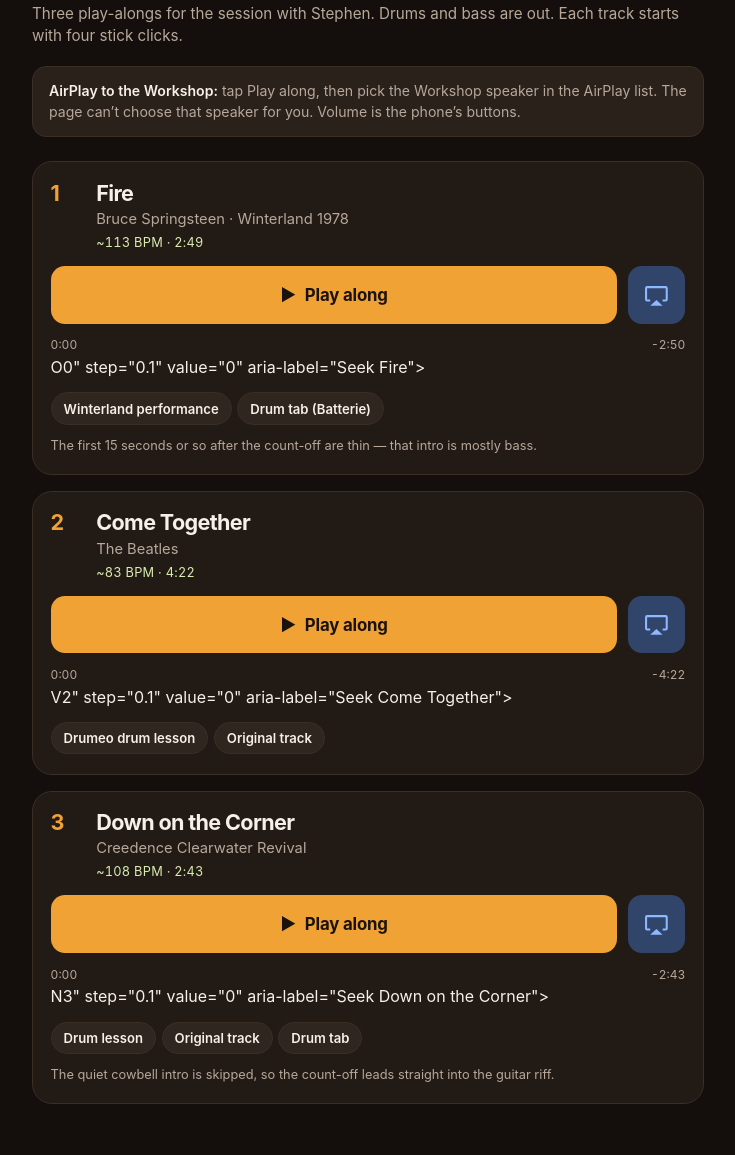
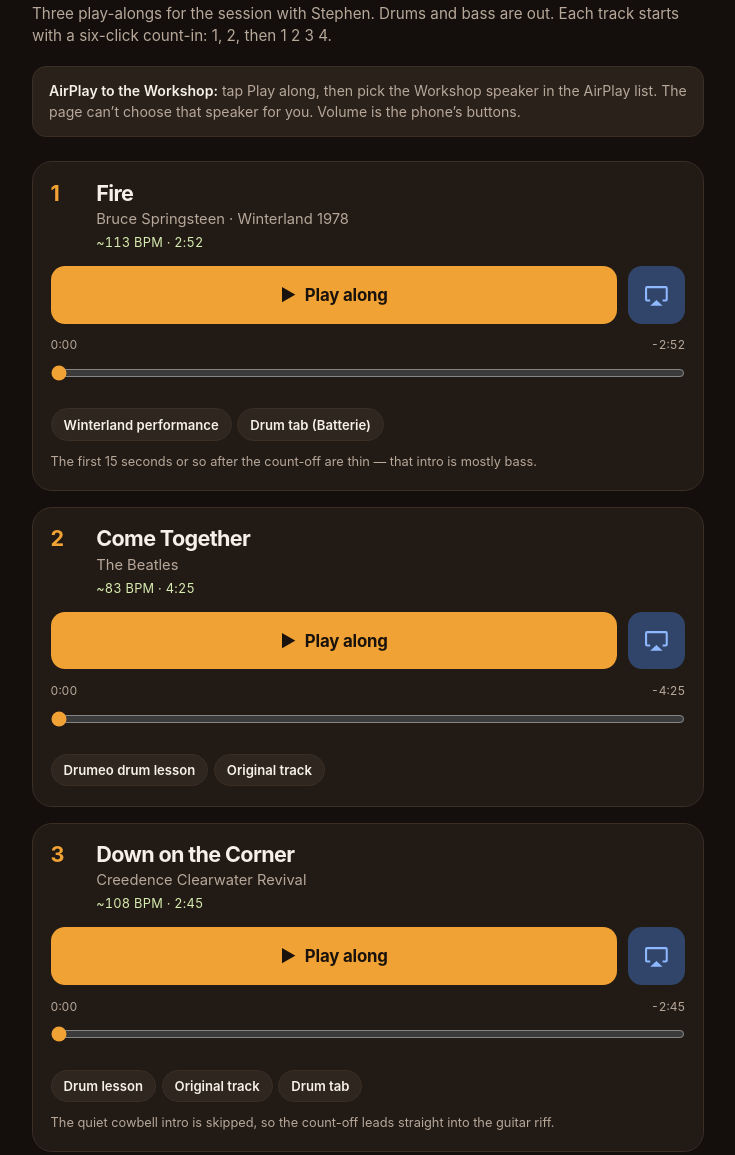
Before and after one commit to elanlee1/jam-df780e690f, a plain HTML site: page index.html in a window 1280 px wide. Shown: the part 101-1256 px from the top of the page, without its empty margins (272-1007 px from the left). Drawn offline with Linux system fonts and the light colour scheme.

Commit message:
Add files via upload

```diff
--- a/index.html
+++ b/index.html
@@ -226,7 +226,7 @@
     <header>
       <p class="kicker">Workshop setlist</p>
       <h1>Jam Playlist</h1>
-      <p class="lede">Three play-alongs for the session with Stephen. Drums and bass are out. Each track starts with four stick clicks.</p>
+      <p class="lede">Three play-alongs for the session with Stephen. Drums and bass are out. Each track starts with a six-click count-in: 1, 2, then 1 2 3 4.</p>
       <p class="tip"><strong>AirPlay to the Workshop:</strong> tap Play along, then pick the Workshop speaker in the AirPlay list. The page can’t choose that speaker for you. Volume is the phone’s buttons.</p>
     </header>
 
@@ -236,7 +236,7 @@
         <div class="meta">
           <h2 class="title">Fire</h2>
           <p class="artist">Bruce Springsteen · Winterland 1978</p>
-          <p class="facts">~113 BPM · 2:49</p>
+          <p class="facts">~113 BPM · 2:52</p>
         </div>
       </div>
       <div class="controls">
@@ -251,8 +251,8 @@
         </button>
       </div>
       <div class="transport">
-        <div class="times"><span class="elapsed">0:00</span><span class="remaining">-2:50</span></div>
-        O0" step="0.1" value="0" aria-label="Seek Fire">
+        <div class="times"><span class="elapsed">0:00</span><span class="remaining">-2:52</span></div>
+        <input type="range" class="seek" min="0" max="172" step="0.1" value="0" aria-label="Seek Fire">
       </div>
       <div class="links">
         <a href="https://www.youtube.com/watch?v=bKGARHZ9iIg">Winterland performance</a>
@@ -268,7 +268,7 @@
         <div class="meta">
           <h2 class="title">Come Together</h2>
           <p class="artist">The Beatles</p>
-          <p class="facts">~83 BPM · 4:22</p>
+          <p class="facts">~83 BPM · 4:25</p>
         </div>
       </div>
       <div class="controls">
@@ -283,8 +283,8 @@
         </button>
       </div>
       <div class="transport">
-        <div class="times"><span class="elapsed">0:00</span><span class="remaining">-4:22</span></div>
-        V2" step="0.1" value="0" aria-label="Seek Come Together">
+        <div class="times"><span class="elapsed">0:00</span><span class="remaining">-4:25</span></div>
+        <input type="range" class="seek" min="0" max="265" step="0.1" value="0" aria-label="Seek Come Together">
       </div>
       <div class="links">
         <a href="https://www.youtube.com/watch?v=tSPZcPHsl_U">Drumeo drum lesson</a>
@@ -299,7 +299,7 @@
         <div class="meta">
           <h2 class="title">Down on the Corner</h2>
           <p class="artist">Creedence Clearwater Revival</p>
-          <p class="facts">~108 BPM · 2:43</p>
+          <p class="facts">~108 BPM · 2:45</p>
         </div>
       </div>
       <div class="controls">
@@ -314,8 +314,8 @@
         </button>
       </div>
       <div class="transport">
-        <div class="times"><span class="elapsed">0:00</span><span class="remaining">-2:43</span></div>
-        N3" step="0.1" value="0" aria-label="Seek Down on the Corner">
+        <div class="times"><span class="elapsed">0:00</span><span class="remaining">-2:45</span></div>
+        <input type="range" class="seek" min="0" max="165" step="0.1" value="0" aria-label="Seek Down on the Corner">
       </div>
       <div class="links">
         <a href="https://www.youtube.com/watch?v=byNurJPlH4A">Drum lesson</a>
```
